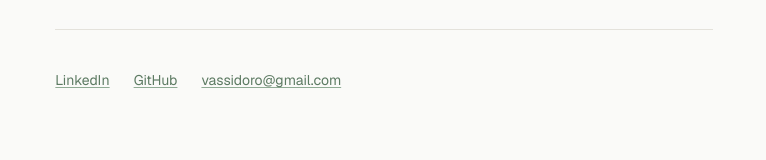
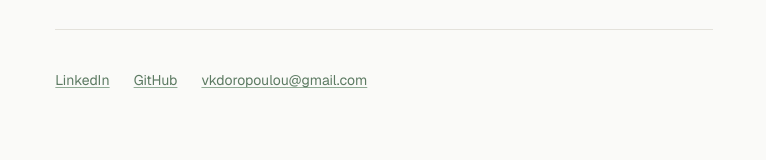
Before and after one commit to VassoD/thinking-out-loud, a Next.js app: page /bio in a window 1280 px wide. Shown: the part 2274-2434 px from the top of the page, without its empty margins (256-1022 px from the left). Built offline with nearby package versions, Linux system fonts and the light colour scheme; no server answers.

Commit message:
fix: update email address in bio page

```diff
--- a/app/bio/page.tsx
+++ b/app/bio/page.tsx
@@ -218,7 +218,7 @@ export default function BioPage() {
               {[
                 { label: 'LinkedIn', href: 'https://linkedin.com/in/vasilikidoropoulou' },
                 { label: 'GitHub', href: 'https://github.com/VassoD' },
-                { label: 'vassidoro@gmail.com', href: 'mailto:vassidoro@gmail.com' },
+                { label: 'vkdoropoulou@gmail.com', href: 'mailto:vkdoropoulou@gmail.com' },
               ].map(({ label, href }) => (
                 <a
                   key={label}
```
